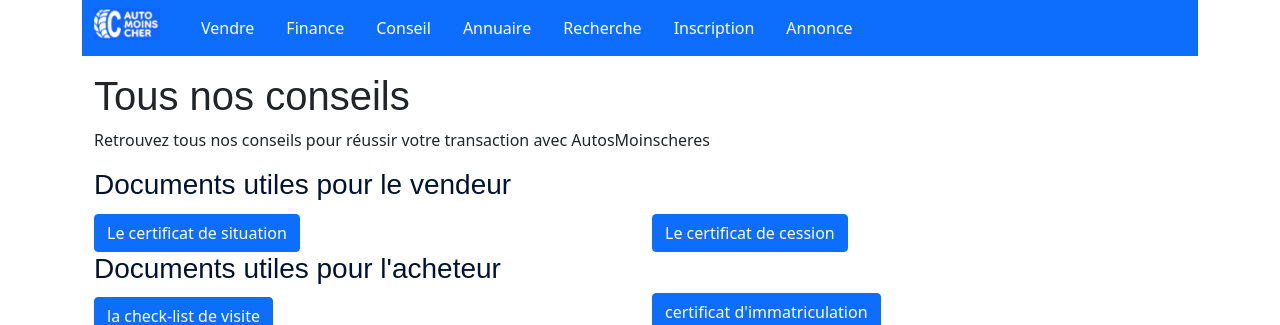
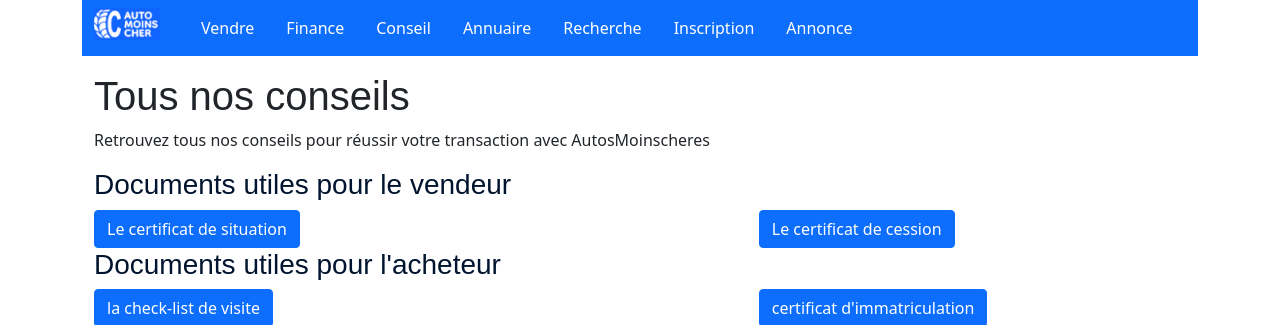
Before and after one commit to Yoh1/ATMCS, a Symfony app: template templates/advice/index.html.twig in a window 1280 px wide. Shown: the top 325 px of the page. Run offline with Twig, Linux system fonts and the light colour scheme; the template is opened without the code that fills it, so the values that code supplies are empty; some libraries are stand-ins or nearby versions.

Commit message:
margin page conseil

```diff
--- a/src/Controller/AddProController.php
+++ b/src/Controller/AddProController.php
@@ -108,7 +108,7 @@ class AddProController extends AbstractController
 
 
     /**
-     * @Route("/annonce/{id}", name="show_annonce")
+     * @Route("/annonce_pro/{id}", name="show_annonce_pro")
      */
     public function showAnnoncePro($id)
     {
--- a/templates/advice/index.html.twig
+++ b/templates/advice/index.html.twig
@@ -7,18 +7,18 @@
 	<div class="container mt-3 mb-3">
 		<h1>Tous nos conseils</h1>
 		<p>Retrouvez tous nos conseils pour réussir votre transaction avec AutosMoinscheres</p>
-		<div class="row d-flex justify-content-around ">
-			<div class="col-12 col-lg-12">
+		<div class="row">
+			<div class="col-lg-12">
 				<h3>Documents utiles pour le vendeur</h3>
 			</div>
-			<div class="col-6 mt-1">
+			<div class="col-6">
 				<a href="https://siv.interieur.gouv.fr/map-usg-ui/do/accueil_certificat" target="_blank">
 					<button type="button" class="btn btn-primary">Le certificat de situation</button>
 				</a>
 			</div>
-			<div class="col-6 mt-1">
+			<div class="col-6">
 				<a href="https://www.service-public.fr/simulateur/calcul/15776" target="_blank">
-					<button type="button" class="btn btn-primary">Le certificat de cession</button>
+					<button type="button" class="btn btn-primary" style="margin-left:20%">Le certificat de cession</button>
 				</a>
 			</div>
 		</div>
@@ -28,15 +28,15 @@
 					<h3>Documents utiles pour l'acheteur</h3>
 				</div>
 			</div>
-			<div class="col-6 mt-1">
+			<div class="col-6">
 				<a href="https://www.lacentrale.fr/images/lc_fr/check-list_acheteur.pdf" target="_blank">
 					<button type="button" class="btn btn-primary">la check-list de visite</button>
 				</a>
 			</div>
 
-			<div class="col-6 mb-3">
+			<div class="col-6">
 				<a href="https://immatriculation.ants.gouv.fr/" target="_blank">
-					<button type="button" class="btn btn-primary">
+					<button type="button" class="btn btn-primary" style="margin-left:20%">
 						certificat d'immatriculation</button>
 				</a>
 			</div>
@@ -53,7 +53,7 @@
 				</div>
 
 			</div>
-			<div class="col">
+			<div class="d-flex justify-content-end">
 				<div class="card" style="width: 80%;">
 					<img src="{{'img/sell.jpg'}}" class="card-img-top" alt="vendeur">
 					<div class="card-body">
@@ -63,19 +63,19 @@
 					</div>
 				</div>
 			</div>
-			<div class="col mt-3">
+			<div class="col mt-2">
 				<div class="card" style="width: 80%;">
 					<img src="{{'img/money.jpg'}}" class="card-img-top" alt="billet">
 					<div class="card-body">
 						<h5 class="card-title">Bien vendre sa voiture étape par étape</h5>
 						<p class="card-text">Définir le prix juste, préparer votre voiture, les visites, les formalités administratives.
-																																																															Découvrez comment vendre votre véhicule rapidement et dans les meilleures conditions.
-																																																															Documents utiles pour le vendeur</p>
+																																																																																																																																																																																																																																																																																																																											Découvrez comment vendre votre véhicule rapidement et dans les meilleures conditions.
+																																																																																																																																																																																																																																																																																																																											Documents utiles pour le vendeur</p>
 						<a href=" {{ path('vendre_sa_voiture') }}" class="btn btn-primary">En savoir plus</a>
 					</div>
 				</div>
 			</div>
-			<div class="col">
+			<div class="d-flex justify-content-end">
 				<div class="card" style="width: 80%;">
 					<img src="{{'img/etape.jpg'}}" class="card-img-top" alt="etape">
 					<div class="card-body">
```
Also changed, not shown: public/uploads/cars_pictures/automobile-1838782-1920-61a0ac99ae808.jpg (added).
